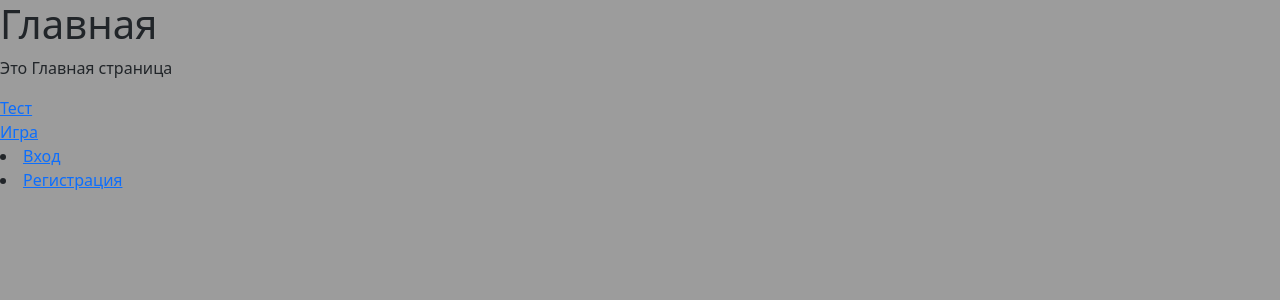
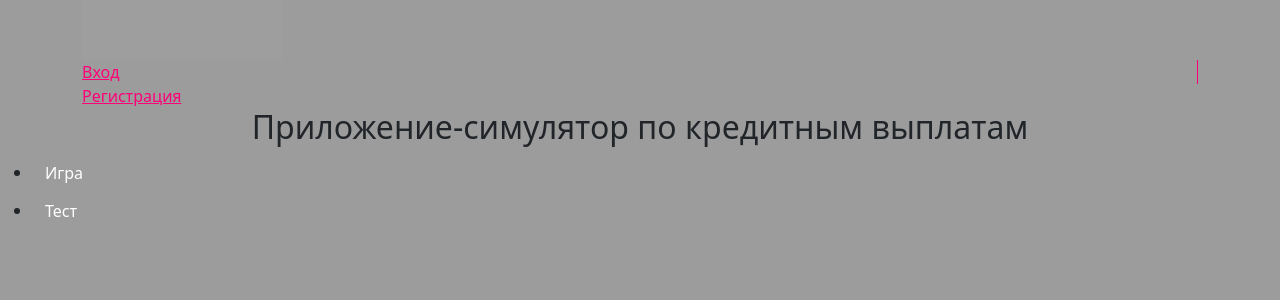
Before and after one commit to pmashchenok/finance_tutor, a Django app: page / in a window 1280 px wide. Shown: the top 300 px of the page. Run offline with Django 4.2, Linux system fonts and the light colour scheme; grey boxes are pictures that could not be loaded.

Commit message:
Оформление главной страницы (1)

```diff
--- a/website/main_site/templates/main_site/index.html
+++ b/website/main_site/templates/main_site/index.html
@@ -3,16 +3,40 @@
 {% block title %}Главная{% endblock %}
 
 {% block content %}
-    <h1>Главная</h1>
-    <p>Это Главная страница</p>
-    <a href="{% url 'start_quiz' %}">Тест</a><br>
-    <a href="{% url 'start_game' %}">Игра</a><br>
-    {% if user.is_authenticated %}
-                <li><a href="{% url 'profile' %}">Профиль</a></li>
-            {% else %}
-                <li><a href="{% url 'login' %}">Вход</a></li>
-                <li><a href="{% url 'signup' %}">Регистрация</a></li>
-            {% endif %}
+    <div class="header">
+        <div class="container" >
+
+            <div class="header-logo"><img style="width: 200px; height: 60px;" src="..\..\static\logo.svg" alt="" ></div>
+
+            <div class="title">
+                {% if user.is_authenticated %}
+
+                        <div class="in"><a href="{% url 'profile' %}" style="color: #ff0078;">Профиль</a></div>
+
+                    {% else %}
+
+                        <div class="in" style="border-right: 1px solid #ff0078"><a href="{% url 'login' %}" style="color: #ff0078;">Вход</a></div>
+                        <div class="in"><a href="{% url 'signup' %}" style="color: #ff0078;">Регистрация</a></div>
+
+                    {% endif %}
+            </div>
+
+        </div>
+    </div>
+
+    <center><h2>Приложение-симулятор по кредитным выплатам</h2></center>
+
+    <div class="buttons">
+        <ul>
+            <li>
+                <button class="btn"><a href="{% url 'start_game' %}" style="text-decoration: none; color: white">Игра</a></button>
+            </li>
+            <li>
+                <button class="btn"><a href="{% url 'start_quiz' %}" style="text-decoration: none; color: white">Тест</a></button>
+            </li>
+        </ul>
+    </div>
+
 {% endblock %}
 <h1>Информация</h1>
     <p>Это инфо страница</p>
--- a/website/main_site/templates/main_site/layout.html
+++ b/website/main_site/templates/main_site/layout.html
@@ -6,6 +6,7 @@
     <title>{% block title %} {% endblock %}</title>
     <link rel="stylesheet" href="https://cdn.jsdelivr.net/npm/bootstrap@5.3.2/dist/css/bootstrap.min.css">
     <link rel="stylesheet" type="text/css" href="{% static 'main_site/css/main.css' %}" >
+    <link rel="shortcut icon" href="{% static 'icon.png' %}" type="image/png">
 </head>
 <body>
     {% block content %}
```
